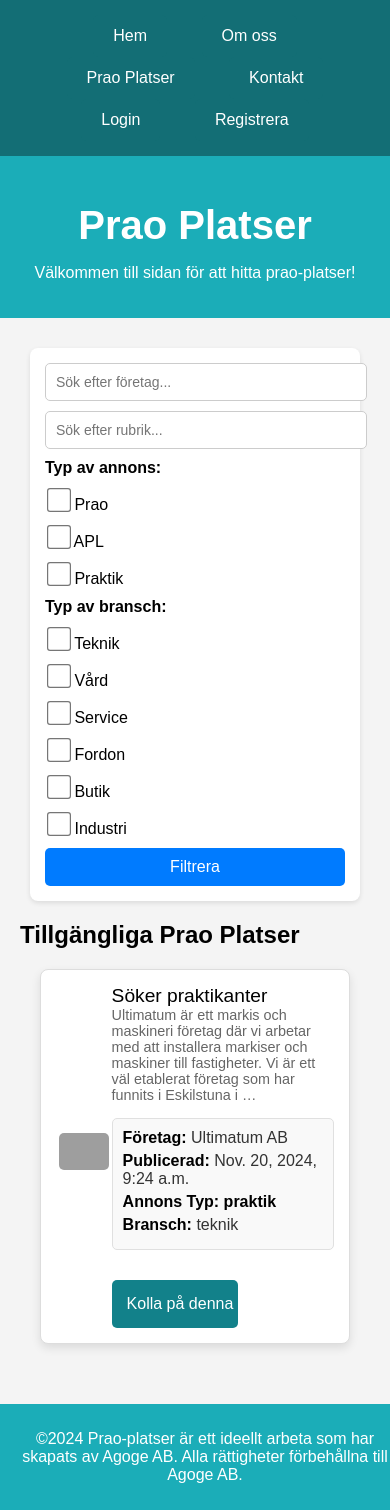
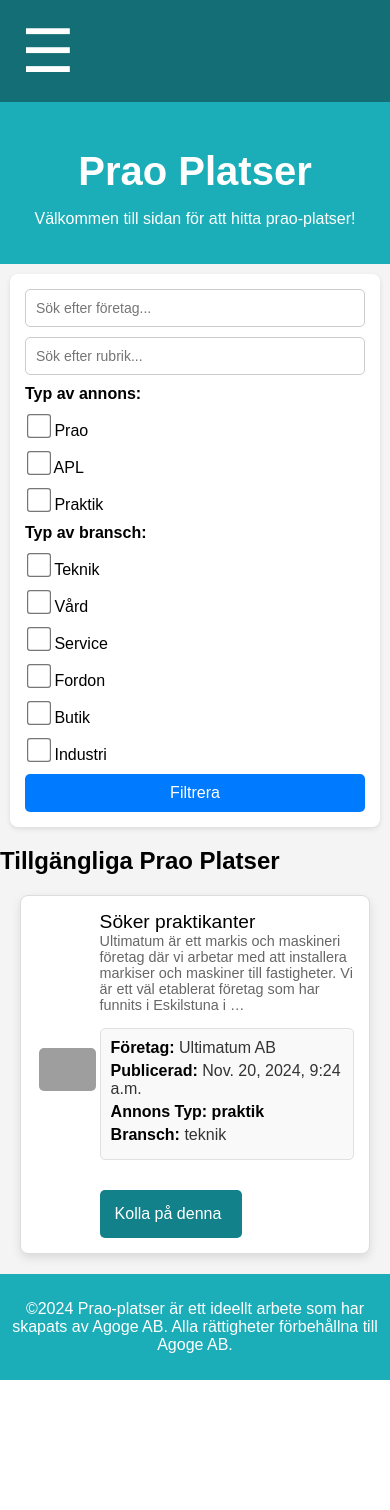
Before and after one commit to Philippos123/Prao-Eskilstuna, a Django app: page /prao/ in a window 390 px wide. After the commit the page ends 1380 px from the top, so only its background shows below. Run offline with Django 5.2, Linux system fonts and the light colour scheme; data comes from the database, SQL or seed files in the repository; some libraries are stand-ins or nearby versions; grey boxes are pictures that could not be loaded.

Commit message:
Fix hamburger meny for smaller devices

```diff
--- a/praktik/templates/base.html
+++ b/praktik/templates/base.html
@@ -16,7 +16,7 @@
 
         body {
             font-family: Arial, sans-serif;
-            background-color: #f4f4f4; /* Ljus bakgrundsfärg */
+            background-color: #f4f4f4;
             margin: 0;
             padding: 0;
         }
@@ -27,23 +27,74 @@
             color: white;
             padding: 15px;
             text-align: center;
+            position: relative;
         }
 
-        nav a {
+        a {
             color: white;
+            text-decoration: none;
             background-color: #136e75;
-            margin: 0 15px;
-            text-decoration: none;
         }
 
-        nav a:hover {
+        .menu-toggle {
+            display: none;
+            background: none;
+            border: none;
+            font-size: 60px;
+            color: white;
+            cursor: pointer;
+            top: 15px;
+            left: 15px;
+        }
+
+        .nav-links {
+            display: flex;
+            justify-content: center;
+            gap: 15px;
+        }
+
+        .nav-links a {
+            color: white;
+            text-decoration: none;
+            padding: 10px;
+        }
+
+        .nav-links a:hover {
             text-decoration: underline;
             background-color: #1badb8;
         }
 
+        /* Responsiv design */
+        @media (max-width: 768px) {
+            .menu-toggle {
+                display: block;
+            }
+
+            .nav-links {
+                display: none;
+                flex-direction: column;
+                background-color: #136e75;
+                position: absolute;
+                width: 100%;
+                top: 50px;
+                left: 0;
+                text-align: center;
+            }
+
+            .nav-links a {
+                display: block;
+                padding: 15px;
+                font-size: x-large;
+            }
+
+            .nav-links.show {
+                display: flex;
+            }
+        }
+
         /* Stil för header */
         header {
-            background-color: #1badb8; /* Mörkare grön färg */
+            background-color: #1badb8;
             color: white;
             padding: 20px;
             text-align: center;
@@ -51,26 +102,14 @@
 
         /* Stil för footer */
         footer {
-            background-color: #1badb8; /* Grön färg */
+            background-color: #1badb8;
             color: white;
             text-align: center;
             padding: 10px;
-            position: relative;
-            bottom: 0;
-            width: 100%;
             margin-top: 20px;
         }
 
-        /* Stil för innehållet */
-        .content1 {
-            padding: 20px;
-        }
-        h1 {
-            text-align: center;
-            color: white;
-        }
-
-        /* Popup-meddelanden */
+        /* Stil för popup-meddelanden */
         #popup-message-container {
             position: fixed;
             top: 20px;
@@ -79,26 +118,18 @@
         }
 
         .popup-message {
-            background-color: #4caf50; /* Grön bakgrund för framgångsmeddelanden */
+            background-color: #4caf50;
             color: white;
             padding: 15px;
             border-radius: 5px;
             box-shadow: 0 2px 10px rgba(0, 0, 0, 0.2);
             margin-bottom: 10px;
-            animation: fadeOut 3s forwards; /* Fade out animation */
+            animation: fadeOut 3s forwards;
         }
 
-        .popup-message.error {
-            background-color: #f44336;
-        }
-
-        .popup-message.info {
-            background-color: #2196f3;
-        }
-
-        .popup-message.warning {
-            background-color: #ff9800;
-        }
+        .popup-message.error { background-color: #f44336; }
+        .popup-message.info { background-color: #2196f3; }
+        .popup-message.warning { background-color: #ff9800; }
 
         @keyframes fadeOut {
             0% { opacity: 1; }
@@ -110,19 +141,19 @@
 <body>
     <!-- Navigeringsfält -->
     <nav>
+        <button class="menu-toggle">&#9776;</button>
+        <div class="nav-links">
             <a href="{% url 'index' %}">Hem</a>
             <a href="{% url 'om_oss' %}">Om oss</a>
             <a href="{% url 'prao' %}">Prao Platser</a>
-        <a href="#kontakt">Kontakt</a>
-
             {% if user.is_authenticated %}
                 <a href="{% url 'skapa_annons' %}">Skapa Annons</a>
                 <a href="{% url 'mina_annonser' %}">Mina Annonser</a>
                 <a href="{% url 'account_logout' %}">Logga Ut</a>
             {% else %}
                 <a href="{% url 'account_login' %}">Login</a>
-            <a href="{% url 'account_signup' %}">Registrera</a>
             {% endif %}
+        </div>
     </nav>
 
     <!-- Header -->
@@ -150,10 +181,22 @@
 
     <!-- Footer -->
     <footer>
-        <p>&copy;2024 Prao-platser är ett ideellt arbeta som har skapats av Agoge AB. Alla rättigheter förbehållna till Agoge AB.</p>
+        <p>&copy;2024 Prao-platser är ett ideellt arbete som har skapats av Agoge AB. Alla rättigheter förbehållna till Agoge AB.</p>
     </footer>
 
-    <!-- JavaScript för att dölja popup -->
+    <!-- JavaScript för hamburgermeny -->
+    <script>
+        document.addEventListener("DOMContentLoaded", function() {
+            const menuToggle = document.querySelector(".menu-toggle");
+            const navLinks = document.querySelector(".nav-links");
+
+            menuToggle.addEventListener("click", function() {
+                navLinks.classList.toggle("show");
+            });
+        });
+    </script>
+
+    <!-- JavaScript för att dölja popup-meddelanden -->
     <script>
         document.addEventListener("DOMContentLoaded", function () {
             const messages = document.querySelectorAll(".popup-message");
--- a/praktik/templates/prao-base.html
+++ b/praktik/templates/prao-base.html
@@ -130,7 +130,6 @@
         .filter-form input[type="text"] {
             font-size: 14px; /* Justera textstorleken för mindre skärmar */
             padding: 12px;
-            width: 100%; /* Gör inputfält fullbredd */
         }
 
         .filter-form div {
--- a/praktik/urls.py
+++ b/praktik/urls.py
@@ -5,6 +5,7 @@
 
 urlpatterns = [
     path('', views.home, name='index'),
+
     path('om-oss/', views.om_oss, name='om_oss'),
     path('prao/', views.prao, name='prao'),
     path('accounts/', include('allauth.urls')),
--- a/praktik/views.py
+++ b/praktik/views.py
@@ -3,6 +3,9 @@
 from django.contrib import messages  # För att visa meddelanden
 from .forms import PraoAnnonsForm
 from .models import *
+from django.core.mail import send_mail
+from django.shortcuts import render, redirect
+from django.http import HttpResponse
 
 def home(request):
     nyheter = Nyhet.objects.all()[:5]
```
Also changed, not shown: other parts of praktik/templates/prao-base.html (+36 -0 lines), praktik/templates/home.html (+18 -2 lines). Lines whose indentation alone changed are shown as unchanged.
